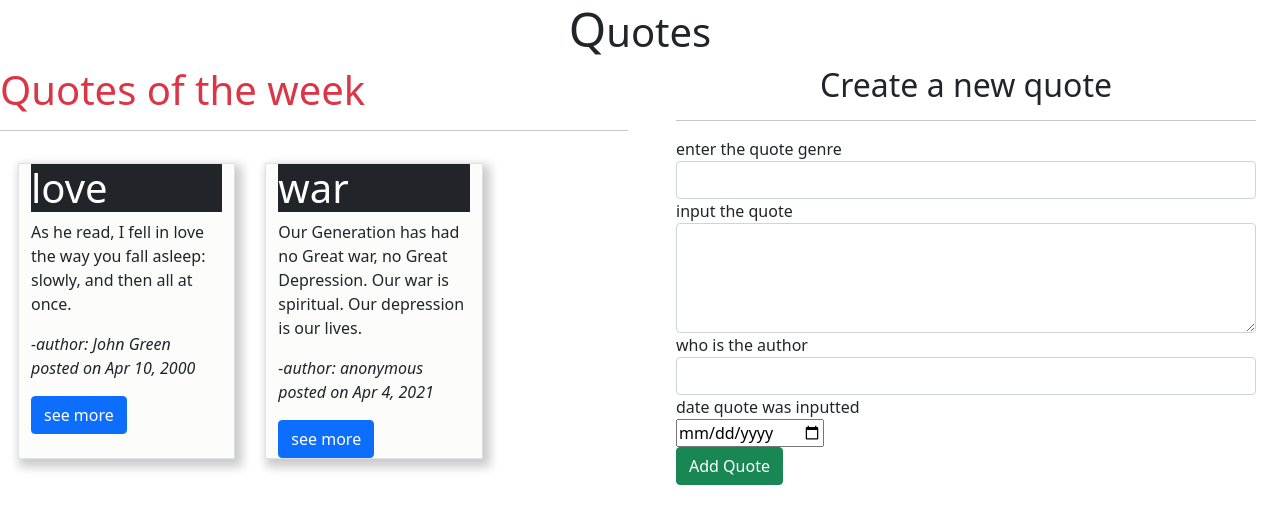
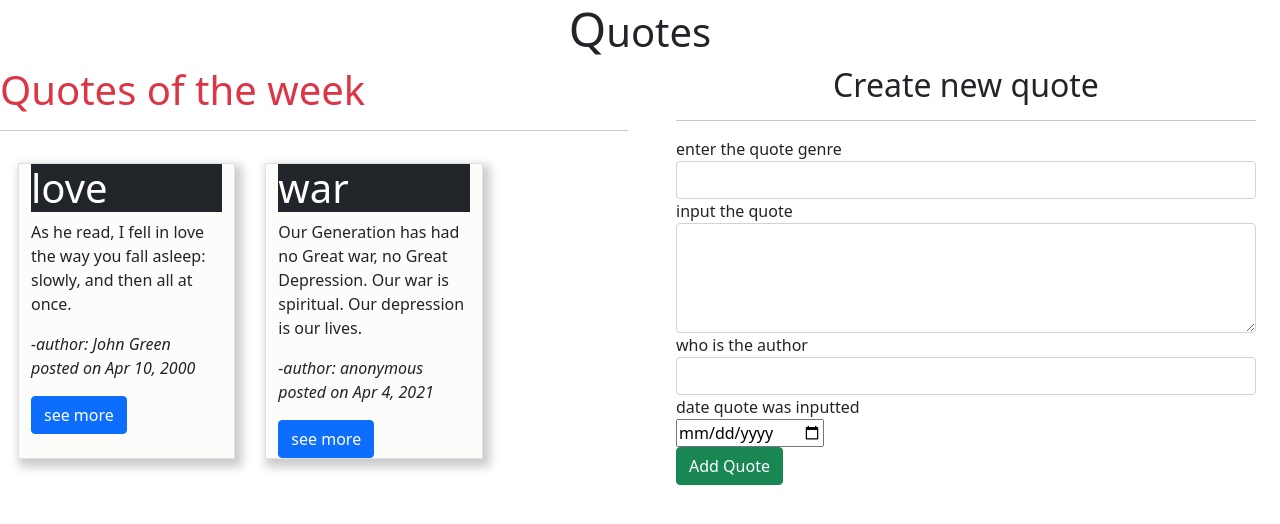
Before and after one commit to Briankiplangat88/quoting, an Angular app: page / in a window 1280 px wide. Shown: the top 524 px of the page. Built offline with nearby package versions, Linux system fonts and the light colour scheme.

Commit message:
made changes on form

```diff
--- a/src/app/quote-form/quote-form.component.html
+++ b/src/app/quote-form/quote-form.component.html
@@ -1,5 +1,5 @@
 <div class="container-fluid">
-    <h2 class="text-center">Create a new quote</h2>
+    <h2 class="text-center">Create new quote</h2>
     <hr>
     <form  (ngSubmit)='submitQuotes()' #quoteForm='ngForm'>
         <div class="form-group">
```
